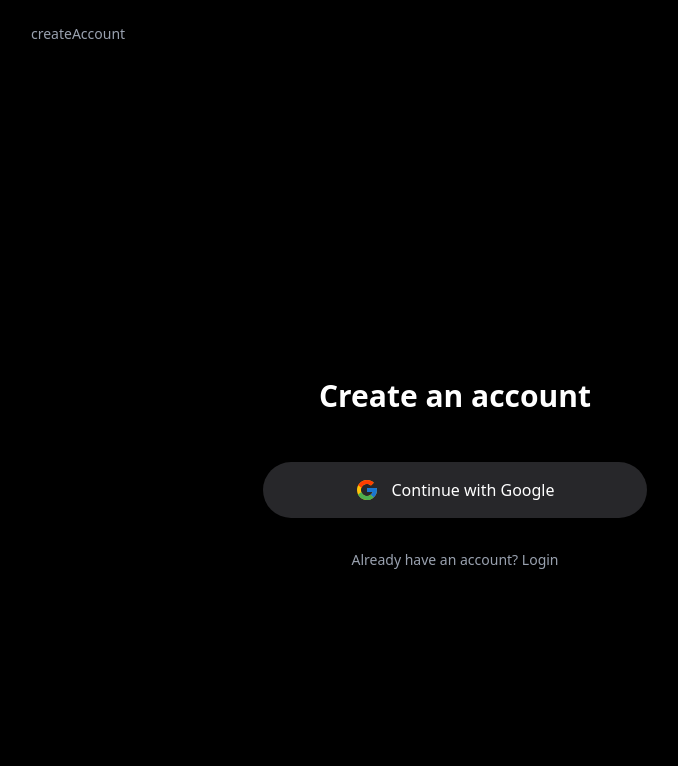
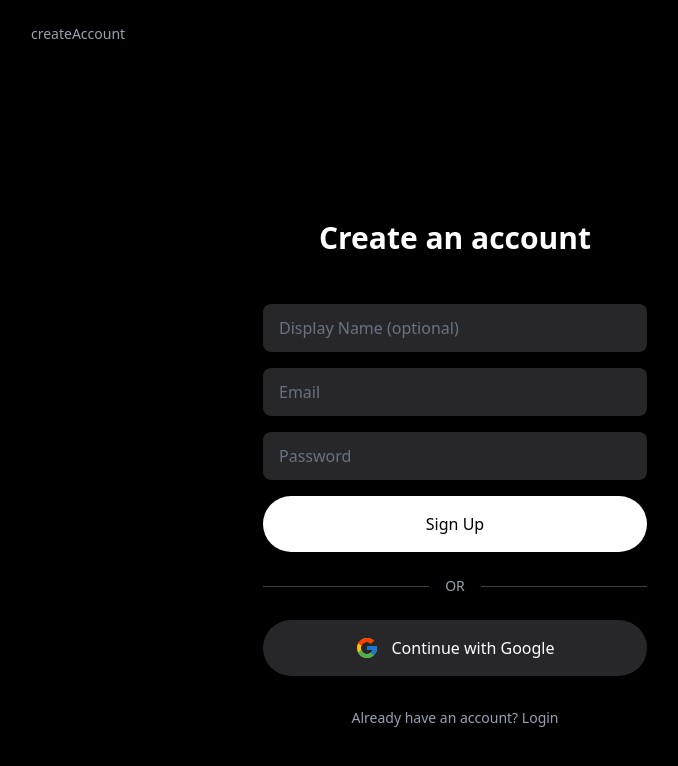
Before and after one commit to Starfall10/SmartCoRenting, a Next.js app in the folder smartcorenting/: page / in a window 1280 px wide. Both pictures are taken after a click on the button "Get Started". Shown: the top 766 px of the page, without its empty margins (185-863 px from the left). Built offline with nearby package versions, Linux system fonts and the light colour scheme; no server answers.

Commit message:
feat: -login feature

```diff
--- a/smartcorenting/components/login/LoginPage.tsx
+++ b/smartcorenting/components/login/LoginPage.tsx
@@ -1,6 +1,8 @@
+/* eslint-disable @typescript-eslint/no-explicit-any */
 import React, { useState } from "react";
 import { FcGoogle } from "react-icons/fc";
 import { ViewType } from "@/types";
+import { signUpWithEmail, signInWithEmail } from "@/lib/firebase/auth";
 
 interface LoginPageProps {
   setActiveView: (view: ViewType) => void;
@@ -9,10 +11,34 @@ interface LoginPageProps {
 
 const LoginPage: React.FC<LoginPageProps> = ({ setActiveView, isDarkMode }) => {
   const [isCreating, setIsCreating] = useState(true);
+  const [email, setEmail] = useState("");
+  const [password, setPassword] = useState("");
+  const [displayName, setDisplayName] = useState("");
+  const [error, setError] = useState("");
+  const [loading, setLoading] = useState(false);
 
   const handleGoogleAuth = () => {
     // Simulate authentication
     setActiveView("home");
+  };
+
+  const handleSubmit = async (e: React.FormEvent) => {
+    e.preventDefault();
+    setError("");
+    setLoading(true);
+
+    try {
+      if (isCreating) {
+        await signUpWithEmail(email, password, displayName || undefined);
+      } else {
+        await signInWithEmail(email, password);
+      }
+      setActiveView("home");
+    } catch (err: any) {
+      setError(err.message || "Authentication failed. Please try again.");
+    } finally {
+      setLoading(false);
+    }
   };
 
   return (
@@ -30,6 +56,76 @@ const LoginPage: React.FC<LoginPageProps> = ({ setActiveView, isDarkMode }) => {
           {isCreating ? "Create an account" : "Login to your account"}
         </h1>
 
+        <form onSubmit={handleSubmit} className="w-full max-w-sm space-y-4">
+          {isCreating && (
+            <input
+              type="text"
+              placeholder="Display Name (optional)"
+              value={displayName}
+              onChange={(e) => setDisplayName(e.target.value)}
+              className={`w-full px-4 py-3 rounded-lg transition-colors ${
+                isDarkMode
+                  ? "bg-zinc-800 text-white placeholder-gray-500 focus:outline-none focus:ring-2 focus:ring-zinc-600"
+                  : "bg-gray-100 text-black placeholder-gray-500 border border-gray-300 focus:outline-none focus:ring-2 focus:ring-gray-400"
+              }`}
+            />
+          )}
+
+          <input
+            type="email"
+            placeholder="Email"
+            value={email}
+            onChange={(e) => setEmail(e.target.value)}
+            required
+            className={`w-full px-4 py-3 rounded-lg transition-colors ${
+              isDarkMode
+                ? "bg-zinc-800 text-white placeholder-gray-500 focus:outline-none focus:ring-2 focus:ring-zinc-600"
+                : "bg-gray-100 text-black placeholder-gray-500 border border-gray-300 focus:outline-none focus:ring-2 focus:ring-gray-400"
+            }`}
+          />
+
+          <input
+            type="password"
+            placeholder="Password"
+            value={password}
+            onChange={(e) => setPassword(e.target.value)}
+            required
+            className={`w-full px-4 py-3 rounded-lg transition-colors ${
+              isDarkMode
+                ? "bg-zinc-800 text-white placeholder-gray-500 focus:outline-none focus:ring-2 focus:ring-zinc-600"
+                : "bg-gray-100 text-black placeholder-gray-500 border border-gray-300 focus:outline-none focus:ring-2 focus:ring-gray-400"
+            }`}
+          />
+
+          {error && <p className="text-red-500 text-sm text-center">{error}</p>}
+
+          <button
+            type="submit"
+            disabled={loading}
+            className={`w-full py-4 rounded-full font-medium transition-colors ${
+              isDarkMode
+                ? "bg-white text-black hover:bg-gray-200 disabled:bg-gray-600 disabled:text-gray-400"
+                : "bg-black text-white hover:bg-gray-800 disabled:bg-gray-300 disabled:text-gray-500"
+            }`}
+          >
+            {loading ? "Loading..." : isCreating ? "Sign Up" : "Login"}
+          </button>
+        </form>
+
+        <div className="w-full max-w-sm my-6 flex items-center gap-4">
+          <div
+            className={`flex-1 h-px ${isDarkMode ? "bg-zinc-700" : "bg-gray-300"}`}
+          />
+          <span
+            className={`text-sm ${isDarkMode ? "text-gray-400" : "text-gray-600"}`}
+          >
+            OR
+          </span>
+          <div
+            className={`flex-1 h-px ${isDarkMode ? "bg-zinc-700" : "bg-gray-300"}`}
+          />
+        </div>
+
         <button
           onClick={handleGoogleAuth}
           className={`flex items-center justify-center gap-3 w-full max-w-sm py-4 rounded-full font-medium transition-colors ${
@@ -43,7 +139,10 @@ const LoginPage: React.FC<LoginPageProps> = ({ setActiveView, isDarkMode }) => {
         </button>
 
         <button
-          onClick={() => setIsCreating(!isCreating)}
+          onClick={() => {
+            setIsCreating(!isCreating);
+            setError("");
+          }}
           className={`mt-8 text-sm ${isDarkMode ? "text-gray-400 hover:text-white" : "text-gray-600 hover:text-black"}`}
         >
           {isCreating
--- /dev/null
+++ b/smartcorenting/lib/firebase/auth.ts
@@ -0,0 +1,37 @@
+import {
+  createUserWithEmailAndPassword,
+  signInWithEmailAndPassword,
+  signOut,
+  sendPasswordResetEmail,
+  updateProfile,
+} from "firebase/auth";
+import { auth } from "./client";
+
+// Sign up
+export async function signUpWithEmail(
+  email: string,
+  password: string,
+  displayName?: string,
+) {
+  const cred = await createUserWithEmailAndPassword(auth, email, password); // :contentReference[oaicite:1]{index=1}
+  if (displayName) {
+    await updateProfile(cred.user, { displayName });
+  }
+  return cred.user;
+}
+
+// Sign in
+export async function signInWithEmail(email: string, password: string) {
+  const cred = await signInWithEmailAndPassword(auth, email, password); // :contentReference[oaicite:2]{index=2}
+  return cred.user;
+}
+
+// Sign out
+export async function signOutUser() {
+  await signOut(auth);
+}
+
+// Reset password
+export async function resetPassword(email: string) {
+  await sendPasswordResetEmail(auth, email);
+}
--- /dev/null
+++ b/smartcorenting/lib/firebase/client.ts
@@ -0,0 +1,14 @@
+import { initializeApp, getApps, getApp } from "firebase/app";
+import { getAuth } from "firebase/auth";
+
+const firebaseConfig = {
+  apiKey: process.env.NEXT_PUBLIC_FIREBASE_API_KEY!,
+  authDomain: process.env.NEXT_PUBLIC_FIREBASE_AUTH_DOMAIN!,
+  projectId: process.env.NEXT_PUBLIC_FIREBASE_PROJECT_ID!,
+  storageBucket: process.env.NEXT_PUBLIC_FIREBASE_STORAGE_BUCKET!,
+  messagingSenderId: process.env.NEXT_PUBLIC_FIREBASE_MESSAGING_SENDER_ID!,
+  appId: process.env.NEXT_PUBLIC_FIREBASE_APP_ID!,
+};
+
+export const app = getApps().length ? getApp() : initializeApp(firebaseConfig);
+export const auth = getAuth(app);
--- a/smartcorenting/package.json
+++ b/smartcorenting/package.json
@@ -9,6 +9,7 @@
     "lint": "eslint"
   },
   "dependencies": {
+    "firebase": "^12.8.0",
     "next": "16.1.4",
     "react": "19.2.3",
     "react-dom": "19.2.3",
```
Also changed, not shown: 1 other file (tests, documents, lock files or other folders).
